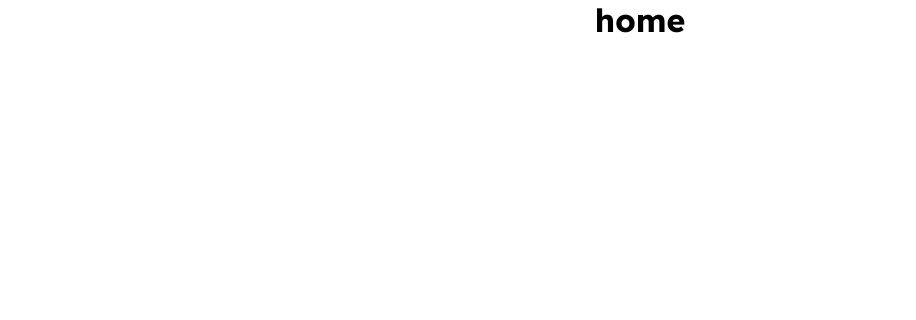
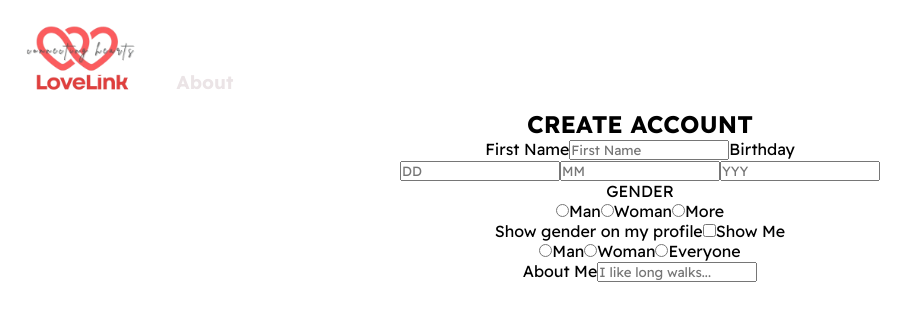
Before and after one commit to Aman745289/LoveLink, a React (Create React App) app: page /onboarding in a window 1280 px wide. Shown: the top 320 px of the page, without its empty margins (0-916 px from the left). Built offline with nearby package versions, Linux system fonts and the light colour scheme; the HTML template or start-up script is replaced by a standard one.

Commit message:
second commit

```diff
--- a/src/components/nav.jsx
+++ b/src/components/nav.jsx
@@ -3,20 +3,21 @@
 
 
 
-const Nav=({minimal, authToken, setShowModal,showModal, setisSignUp}) => {
+const Nav=({minimal, setShowModal,showModal, setisSignUp}) => {
 
   const handleclick = () => {
     setShowModal(true)
     setisSignUp(false)
 
   };
+  const authToken=false
 
 
 
     return (
       <nav>
         <div className="logo-container">
-            <img className="logo" src={colorLogo } alt="logo"/>
+            <img className="logo" src={minimal ? colorLogo :colorLogo } alt="logo"/>
              <h3 className='home-btn'>About</h3>
         </div>
         {!authToken && !minimal &&<button className="nav-button"
--- a/src/pages/Home.jsx
+++ b/src/pages/Home.jsx
@@ -22,7 +22,7 @@
     return (
       <div class="overlay">
       <Nav minimal={false}
-      authToken={authToken}
+
       setShowModal={setShowModal}
       showModal={showModal}
       setisSignUp={setisSignUp}
--- a/src/pages/onboarding.jsx
+++ b/src/pages/onboarding.jsx
@@ -1,9 +1,165 @@
-//import react from 'react'
+import { useState } from "react";
+import Nav from "../components/nav";
+
+
+
+
+
 const OnBoarding=() => {
+
+    const handleSubmit= () => {
+      console.log("submitted")
+    }
+
+    const handleChange= () => {
+      console.log("changed")
+    }
+
+
+
     return (
-      <div>
-        <h1>home</h1>
-      </div>
+      <>
+      <Nav
+        minimal={true}
+        setShowModal={() =>{}}
+        showModal={false}
+         />
+       <div className="onboarding">
+        <h2>CREATE ACCOUNT</h2>
+
+        <form onSubmit={handleSubmit}>
+          <section>
+            <label htmlFor="First_Name">First Name</label>
+            <input
+               id="first_name"
+               type='text'
+               name="first_name"
+               placeholder="First Name"
+               required={true}
+               value={""}
+               onChange={handleChange}
+            />
+            <label>Birthday</label>
+            <div className="multiple-input-container">
+            <input
+               id="dob_day"
+               type='number'
+               name="dob_day"
+               placeholder="DD"
+               required={true}
+               value={""}
+               onChange={handleChange}
+            />
+
+            <input
+               id="dob_month"
+               type='number'
+               name="dob_month"
+               placeholder="MM"
+               required={true}
+               value={""}
+               onChange={handleChange}
+            />
+
+            <input
+               id="dob_year"
+               type='number'
+               name="dob_year"
+               placeholder="YYY"
+               required={true}
+               value={""}
+               onChange={handleChange}
+
+            />
+             </div>
+             <label>GENDER</label>
+             <div className="multiple-input-container">
+              <input
+              id="man-gender-identity"
+              type="radio"
+              name="gender_identity"
+              value="man"
+              onChange={handleChange}
+              checked={false}
+              />
+               <label htmlFor="man-gender-identity">Man</label>
+              <input
+              id="woman-gender-identity"
+              type="radio"
+              name="gender_identity"
+              value="woman"
+              onChange={handleChange}
+              checked={false}
+              />
+               <label htmlFor="woman-gender-identity">Woman</label>
+              <input
+              id="more-gender-identity"
+              type="radio"
+              name="gender_identity"
+              value="more"
+              onChange={handleChange}
+              checked={false}
+              />
+              <label htmlFor="more-gender-identity">More</label>
+             </div>
+             <label htmlFor="show-gender">Show gender on my profile</label>
+             <input
+              id="show-gender"
+              type="checkbox"
+              name="show_gender"
+              onChange={handleChange}
+              checked={false}
+              />
+              <label>Show Me</label>
+              <div className="multiple-input-container">
+              <input
+              id="man-gender-interest"
+              type="radio"
+              name="gender_interest"
+              value="man"
+              onChange={handleChange}
+              checked={false}
+              />
+               <label htmlFor="man-gender-interest">Man</label>
+              <input
+              id="woman-gender-interest"
+              type="radio"
+              name="gender_interest"
+              value="woman"
+              onChange={handleChange}
+              checked={false}
+              />
+               <label htmlFor="woman-gender-interest">Woman</label>
+              <input
+              id="everyone-gender-interest"
+              type="radio"
+              name="gender_interest"
+              value="everyone"
+              onChange={handleChange}
+              checked={false}
+              />
+              <label htmlFor="more-gender-interest">Everyone</label>
+
+              </div>
+              <label htmlFor="about">About Me</label>
+              <input
+              id="about"
+              type="text"
+              name="about"
+              required={true}
+              placeholder="I like long walks..."
+              value={""}
+              onChange={handleChange}
+              />
+          </section>
+
+        </form>
+
+       </div>
+
+
+
+      </>
     );
   }
 
```
